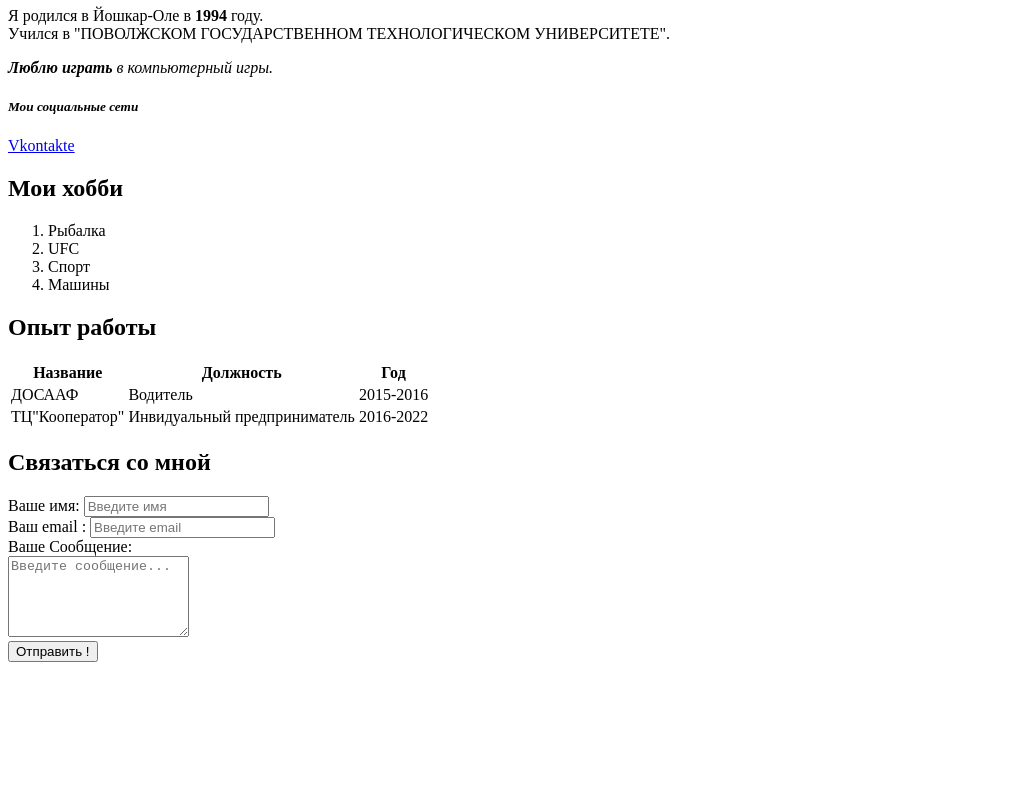
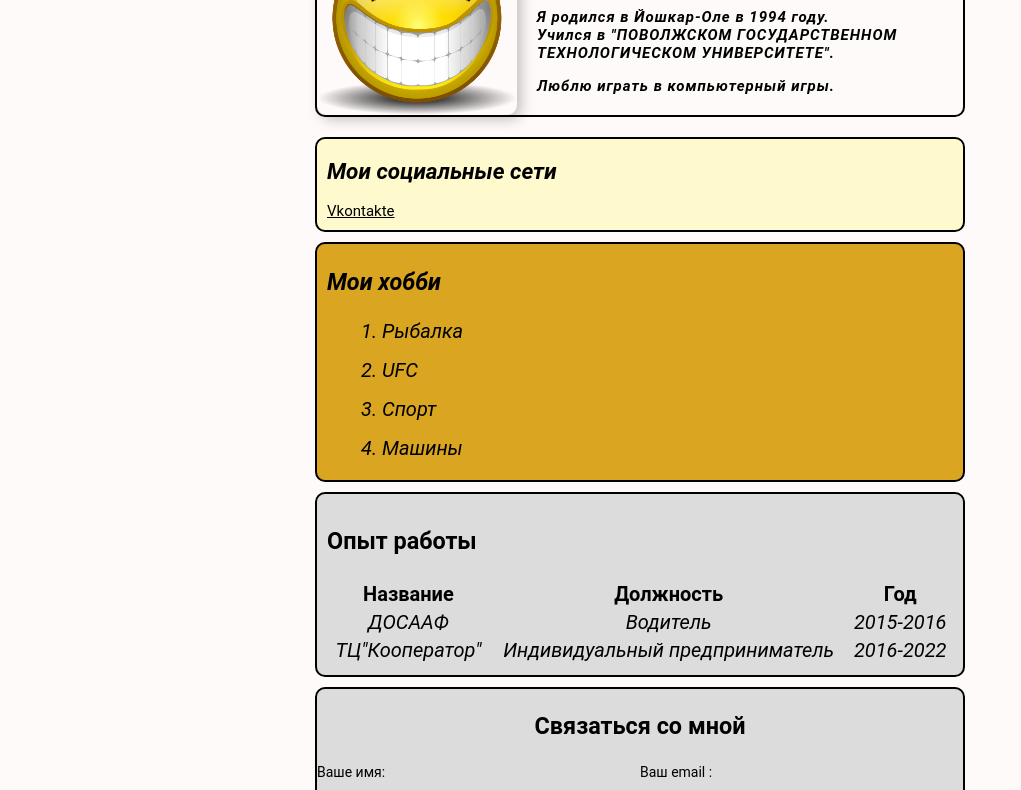
Before and after one commit to marselka94/resume, a plain HTML site: page index.html in a window 1280 px wide. Shown: the part 99-889 px from the top of the page, without its empty margins (0-1021 px from the left). Before the commit the page ends 800 px from the top, so only its background shows below. Drawn offline with Linux system fonts and the light colour scheme.

Commit message:
add styles

```diff
--- a/index.html
+++ b/index.html
@@ -7,24 +7,56 @@
     <meta name="keywords" content="marsel,cv, resume ">
     <meta name="description" content="Этот сайт-резюме Марселя Харисова ">
     <title>Marsel Site</title>
+    <link rel="stylesheet" href="myproject.css">
+    <link rel="stylesheet" href="links1.css">
 </head>
-<body>
-    <img src="images/111.png" alt="Avatarka" width="150">
-    <h1>Меня зовут Марсель.</h1>
-    <p>Я родился в Йошкар-Оле в <strong>1994</strong> году.<br>Учился в "ПОВОЛЖСКОМ ГОСУДАРСТВЕННОМ ТЕХНОЛОГИЧЕСКОМ УНИВЕРСИТЕТЕ".</p>
-    <p><strong><em>Люблю играть</em> </strong><em>в компьютерный игры.</em></p>
-    <h5><em>Мои социальные сети</em></h5>
-    <a href="https://vk.com/id84721959" target="_blank">Vkontakte</a>
-    <h2>Мои хобби</h2>
+<style>
+    .media {
+        max-width: 650px;
+        margin: auto;
+    }
+    @media (max-width: 650px){
+        .media {
+            font-size: 1.5rem;
+            text-align: center;
+            padding: 10px;
+            /* display: block; */
+        }
 
+    }
+
+</style>
+<body class="media">
+   <div class="container">
+
+
+    <div class="header">
+        <img src="111.png" alt="Avatarka"  class="ava"  >
+        <div class="info-text">
+            <h3>Марсель Харисов</h3>
+            <p>Я родился в Йошкар-Оле в 1994 году.
+                <br>Учился в "ПОВОЛЖСКОМ ГОСУДАРСТВЕННОМ ТЕХНОЛОГИЧЕСКОМ УНИВЕРСИТЕТЕ".</p>
+            <p>Люблю играть в компьютерный игры.</p>
+        </div>
+
+    </div>
+
+    <div class="card mysocial bg-yellow">
+        <h2><em>Мои социальные сети</em></h2>
+    <a href="https://vk.com/id84721959"  target="_blank">Vkontakte</a>
+    </div>
+        <div class="card Hobbi bg-red list" >
+            <h3>Мои хобби</h3>
             <ol>
                 <li>Рыбалка</li>
                 <li>UFC</li>
                 <li>Спорт</li>
                 <li>Машины</li>
                 </ol>
-    <h2>Опыт работы</h2>
-    <table>
+            </div>
+        <div class="card bg-green">
+    <h3>Опыт работы</h3>
+    <table class="table">
         <thead>
             <tr>
                 <th>Название</th>
@@ -41,36 +73,43 @@
             </tr>
             <tr>
                 <td>ТЦ"Кооператор"</td>
-                <td>Инвидуальный предприниматель</td>
+                <td>Индивидуальный предприниматель</td>
                 <td>2016-2022</td>
             </tr>
+
         </tbody>
     </table>
-    <h2>Связаться со мной </h2>
+            </div>
 
-    <form action="/">
-        <div>
-            <label for="name">Ваше имя: </label>
+
+    <form action="/" class="forme">
+        <h3>Связаться со мной </h3>
+        <div class="form-row">
+        <div class="form-group">
+            <label for="name" >Ваше имя: </label>
             <input type="text" id="name" placeholder="Введите имя ">
         </div>
-        <div>
-            <label for="email">Ваш email :</label>
+        <div class="form-group">
+            <label for="email" >Ваш email :</label>
             <input type="email" id="email" placeholder="Введите email ">
         </div>
+    </div>
 
-        <div>
-            <label for="message">Ваше Сообщение:</label>
-            <br>
+        <div class="form-group">
+            <label for="message" >Ваше Сообщение:</label>
+
             <textarea id="message" id="" cols="20" rows="5" placeholder="Введите сообщение..."></textarea>
         </div>
 
         <div>
 
-           <button type="submit">Отправить !</button>
+           <button class="btn" >Отправить !</button>
+
         </div>
 
 
     </form>
+            </div>
 
 </body>
 </html>
--- /dev/null
+++ b/links1.css
@@ -0,0 +1,24 @@
+.btn {
+    font-family: inherit;
+    background: lemonchiffon;
+    padding: 15px 20px;
+    border-radius: 5px;
+    cursor: pointer;
+    font-size: 30px;
+    font-weight: 600;
+
+}
+.btn:hover {
+    opacity: 0.8;
+    color: red;
+}
+a {
+    color: #000;
+}
+
+a:active {
+    color:blue;
+}
+a:visited {
+    color: red;
+}
--- /dev/null
+++ b/myproject.css
@@ -0,0 +1,138 @@
+
+.container {
+    margin: auto;
+    max-width: 750px;
+    padding-top: 30px;
+}
+.ava {
+    box-shadow:4px 4px 14px rgba(0, 0, 0, .25);
+    border-radius: 10px;
+    width: 200px;
+
+
+}
+
+@media (max-width: 650px){
+    .container {
+        display: block;
+        text-align: center;
+    }
+
+}
+.info-text{
+    margin-left: 20px;
+}
+
+body {
+    font: normal 20px 'Roboto', sans-serif;
+    font-weight: 400;
+    background: #FFFAFA;
+    color:#000;
+}
+tbody {
+    font-style: italic;
+}
+
+.header {
+    font-style: italic;
+    border: 2px solid black;
+    border-radius: 10px;
+    margin-bottom: 20px ;
+
+    display: flex;
+
+
+    }
+.header p{
+    letter-spacing: 1px;
+    font-weight: 600;
+    font-size: 15px;
+}
+
+.Hobbi{
+    font-style: italic;
+    margin-bottom: 10px;
+    padding-left: 10px;
+}
+
+.mysocial {
+    font-size: 15px;
+    margin-bottom: 10px;
+    padding-left: 10px;
+    padding-bottom: 10px;
+}
+
+.card {
+    border: 2px solid black;
+    border-radius: 10px;
+}
+
+.bg-yellow {
+    background: lemonchiffon;
+}
+.bg-red {
+    background: goldenrod;
+}
+
+.bg-green {
+    background: gainsboro;
+
+    padding: 10px 10px 10px 10px;
+}
+
+.list li {
+
+    margin: 15px;
+
+}
+.list ol li:hover{
+    color: pink;
+}
+.table {
+    text-align: center;
+    width: 100%;
+}
+
+.list ol li:hover:nth-child(even){
+    background: white;
+
+}
+
+.forme {
+    background: gainsboro;
+    box-sizing: border-box;
+    border: 2px solid black;
+    border-radius: 10px;
+    margin-top: 10px;
+
+}
+
+.forme h3 {
+    text-align: center ;
+}
+.form-group label {
+    display: block;
+    font-size: 14px;
+}
+.form-group input,
+.form-group textarea {
+    width: 98%;
+    box-sizing: border-box;
+    border: none;
+    background: transparent;
+    border-bottom: 1px solid black;
+    color: black;
+    padding: 10px 0 15px;
+    font-family: inherit;
+
+}
+
+.form-row{
+    margin-bottom: 10px;
+    display: flex;
+}
+.form-row .form-group{
+
+    margin-right: 20px;
+    width:50%;
+}
```
Lines whose indentation alone changed are shown as unchanged.
